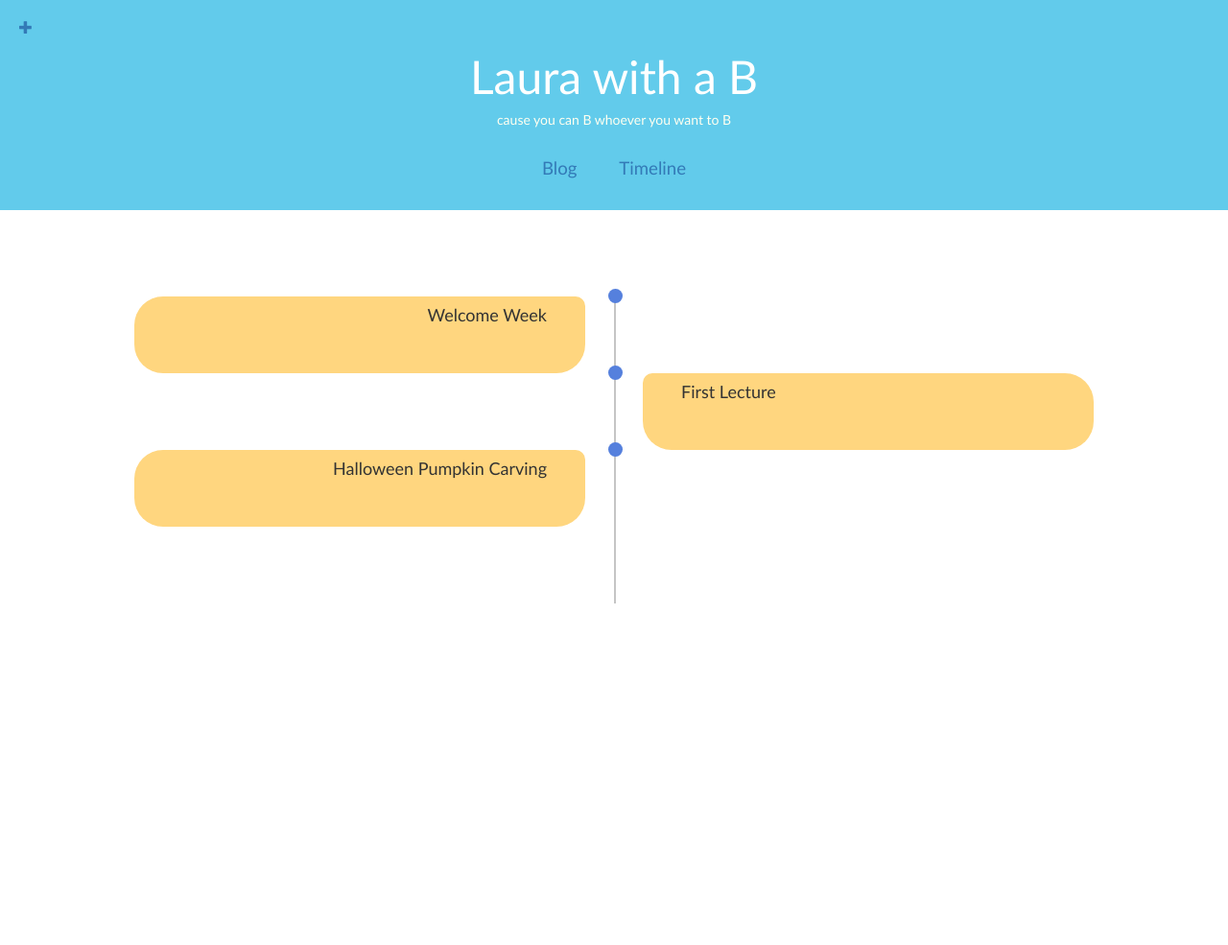
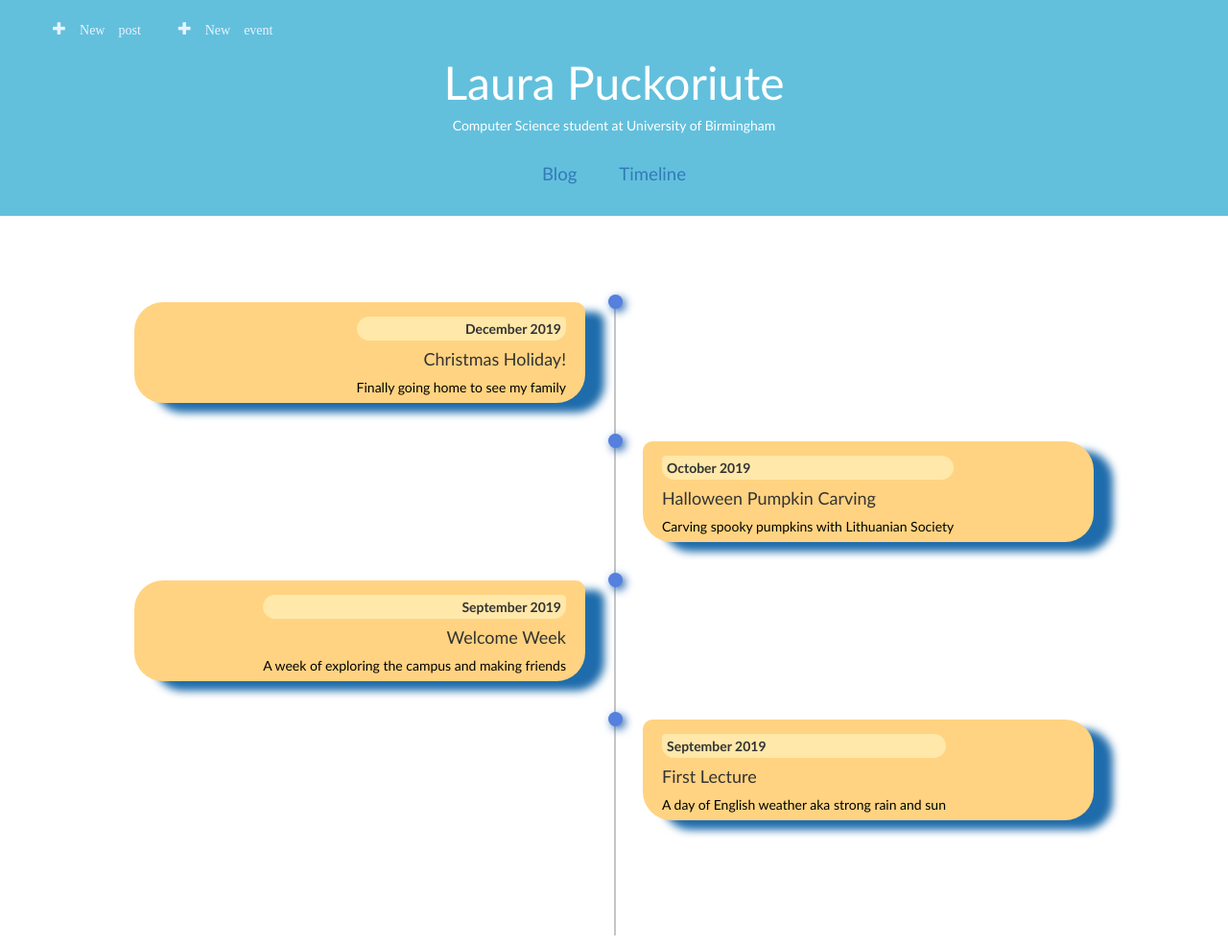
Before and after one commit to llaurap/my_first_blog, a Django app: page /timeline/ in a window 1280 px wide. Shown: the whole page at 96% size. Before the commit the page ends 629 px from the top, so only its background shows below. Run offline with Django 3.2, Linux system fonts and the light colour scheme; a user stored in the database is signed in; data comes from the database, SQL or seed files in the repository; some libraries are stand-ins or nearby versions.

Commit message:
Added ability to add a new timeline event with specific time

```diff
--- a/blog/forms.py
+++ b/blog/forms.py
@@ -12,4 +12,4 @@ class EventForm(forms.ModelForm):
 
     class Meta:
         model = Event
-        fields = ('title', 'left_side',)
+        fields = ('title', 'year', 'month', 'month_to_display', 'description')
--- a/blog/models.py
+++ b/blog/models.py
@@ -18,7 +18,10 @@ class Post(models.Model):
 
 class Event(models.Model):
     title = models.CharField(max_length=300)
-    left_side = models.BooleanField(default=False)
+    year = models.PositiveIntegerField(default=2020)
+    month = models.PositiveIntegerField(default=1)
+    month_to_display = models.CharField(max_length=60, default="")
+    description = models.CharField(blank=True, max_length=120)
 
     def publish(self):
         self.save()
--- a/blog/static/css/blog.css
+++ b/blog/static/css/blog.css
@@ -8,9 +8,15 @@ body {
     /************/
 
 .page_header {
-    background-color: rgb(98, 203, 235);
+    background-color: rgb(98, 192, 221);
     margin-top: 0;
     padding: 20px 20px 20px 20px;
+}
+
+.top_menu{
+    background-color: none;
+    color: rgb(234, 242, 255);
+    margin-left: 35px;
 }
 
 .page_header h1, .page_header h1 a, .page_header h1 a:visited, .page_header h1 a:active {
@@ -21,7 +27,7 @@ body {
 }
 .moto {
     text-align: center;
-    color: ivory;
+    color: rgb(255, 255, 255);
     font-family: candara;
 }
 
@@ -40,9 +46,9 @@ body {
 }
 
 .header_button {
+    color: ivory;
     font-family: candara;
     font-size: 14pt;
-    color: ivory;
 }
 
 /***************/
@@ -50,7 +56,7 @@ body {
 /***************/
 
 .content_container {
-    /*background-color: magenta;*/
+    background-color: #ffffff;
     margin-left: auto;
     margin-right: auto;
     padding-left: 5%;
@@ -72,16 +78,8 @@ h1, h2, h3, h4 {
 .post-form textarea, .post-form input {
     width: 100%;
 }
-/*
-.top-menu, .top-menu:hover, .top-menu:visited {
-    color: #ffffff;
-    float: right;
-    font-size: 26pt;
-    margin-right: 10px;
-}*/
 
 .post_wrapper {
-    /*background-color: rgb(79, 79, 204);*/
     padding-top: 30px;
     text-align: center;
     margin-right: 10%;
@@ -90,14 +88,11 @@ h1, h2, h3, h4 {
 }
 
 .post {
-    /*background-color: mediumturquoise;*/
     display:inline-block;
     margin-bottom: 70px;
-
     position: relative;
     left: auto;
     right: auto;
-
     width: 100%
 }
 
@@ -124,121 +119,6 @@ h1, h2, h3, h4 {
 /***************************************/
 /*              TIMELINE               */
 /***************************************/
-/*
-.timeline_wrapper {
-    /*background-color: rgb(79, 79, 204);
-    padding-top: 30px;
-    text-align: center;/*
-    margin-right: 10%;
-    padding-left: 10%;
-    padding-right: 10%;
-}
-/*
-.side_container {
-    width: 100%
-}
-
-.timeline ul li {
-    list-style: none;
-    line-height: normal;
-    position: relative;
-}
-
-
-
-.timeline:before {
-    content: '';
-    position: absolute;
-    left: 50%;
-    width: 2px;
-    height: 100%;
-    background: #c5c5c5;
-}
-/*
-.timeline {
-    background-color: khaki;
-    /*position: relative;
-    margin: 50px auto;
-    /*width: 1000px;
-
-}
-
-.timeline ul li {
-    background-color: lightcoral;
-    list-style: none;
-    line-height: normal;
-    position: relative;
-    width: 50%;
-    padding: 20px 20px;
-    box-sizing: border-box;
-}
-
-.left h4, .right h4 {
-    background-color: rgb(255, 215, 142);
-    border-radius: 25px;
-    box-shadow: 10px 15px 8px #5580dd;
-    margin-bottom: 25px;
-    padding-top: 40px;
-    padding-bottom: 40px;
-    clear: both;
-}/*
-.left {
-    float: left;/*
-    text-align: left;
-    width: 100%;
-}
-
-
-.left h4 {
-
-    border-radius: 30px 10px 30px 30px;
-    padding-right: 30px;
-    float: left;
-    text-align: right;
-    width: 45%;
-}/*
-.right {
-    /*background-color: lightskyblue;
-    float: right;
-    width: 100%;
-}
-.right h4 {
-    border-radius: 10px 30px 30px 30px;
-    padding-left: 30px;
-    float: right;
-    text-align: left;
-    width: 50%;
-}
-/*
-.timeline ul li:before {
-    content: '';
-    background: #5580dd;
-    border-radius: 50%;
-    height: 10px;
-    position: absolute;
-    right: -6px;
-    /*top: 24px;
-    width: 10px;
-}
-.left h4:before , .right h4:before {
-    background: #5580dd;
-    border-radius: 50%;
-    content: '';
-    height: 20px;
-    left: 48.1%;
-    opacity: 0.5;
-    position: absolute;
-    /*right: -6px;
-    /*top: 24px;
-    width: 20px;
-}
-/*
-.left h4:before {
-    left: 48.1%;
-}
-.right h4:before {
-    left: 48.1%;
-}*/
 
 .timeline {
     margin: 50px auto;
@@ -259,12 +139,14 @@ h1, h2, h3, h4 {
     padding: 0;
 }
 .timeline ul li {
-    box-sizing: border-box;
+    box-sizing: content-box;
     line-height: normal;
     list-style: none;
     position: relative;
-    width: 47%;
-    padding: 0px 40px;
+    width: 43%;
+    padding: 5px 20px 20px 20px;
+    margin-bottom: 40px;
+    height: 80%;
 }
 
 .timeline ul li:nth-child(odd) {
@@ -273,9 +155,6 @@ h1, h2, h3, h4 {
     text-align: right;
     clear: both;
 }
-.timeline ul li:nth-child(odd) {
-    border-radius: 30px 10px 30px 30px;
-}
 
 .timeline ul li:nth-child(even) {
     border-radius: 10px 30px 30px 30px;
@@ -283,29 +162,31 @@ h1, h2, h3, h4 {
     text-align: left;
     clear: both;
 }
-.timeline ul li:nth-child(even) {
-    border-radius: 10px 30px 30px 30px;
-}
 .event {
-    padding-bottom: 20px;
+    display: inline-block;
 }
 
-
-
-.timeline ul li:nth-child(odd):before {
-    right: -38.5px;
+.event_time {
+    background-color: rgb(255, 232, 169);
+    border-radius: 10px 30px 30px 30px;
+    font-family: candara;
+    font-weight: 600;
+    padding: 5px 5px 5px 5px;
+    width: 100%
 }
-
-.timeline ul li:nth-child(even):before {
-    left: -36.5px;
+.timeline ul li:nth-child(odd) div h5{
+    border-radius: 30px 10px 30px 30px;
+}
+.description {
+    color: rgb(0, 0, 0);
+    font-family: candara;
 }
 
 .timeline ul li {
-    background-color: rgb(255, 214, 127);
-    height: 10%;/*
-    padding: 15px 15px;*/
+    background-color: rgb(255, 211, 129);
+    box-shadow: 20px 10px 8px  rgb(30, 108, 172);
+    height: 10%;
 }
-
 /**********************/
 /*        DOTS        */
 /**********************/
@@ -316,6 +197,68 @@ h1, h2, h3, h4 {
     width: 15px;
     height: 15px;
     background: #5580dd;
+    box-shadow: 3px 3px 10px rgb(38, 101, 173);
     border-radius: 50%;
 }
+
+.timeline ul li:nth-child(odd):before {
+    right: -38.5px;
+}
+
+.timeline ul li:nth-child(even):before {
+    left: -36.5px;
+}
 /**********************/
+
+
+
+
+@media screen and (max-width: 1060px) {
+
+    .timeline {
+        width: 700px;
+    }
+
+    .timeline ul li {
+        width: 41.5%;
+    }
+
+    .timeline ul li:nth-child(odd):before {
+        right: -28.5px;
+    }
+
+    .timeline ul li:nth-child(even):before {
+        left: -25.5px;
+    }
+}
+
+@media screen and (max-width: 800px) {
+
+    .timeline {
+        width: 350px;
+    }
+    .timeline ul li {
+        /*width: 150px; */
+        width: 76.55%;
+    }
+
+    .timeline ul li:nth-child(odd):before {
+        left: -48px;
+    }
+
+    .timeline ul li:nth-child(even):before {
+        left: -48px;
+    }
+
+    .timeline ul li:nth-child(odd) {
+        background-color: cornflowerblue;
+        border-radius: 10px 30px 30px 30px;
+        float: right;
+        text-align: left;
+        clear: both;
+    }
+
+    .timeline:before {
+        left: 0%;
+    }
+}
--- a/blog/templates/blog/base.html
+++ b/blog/templates/blog/base.html
@@ -10,14 +10,15 @@
     <body>
         <header class="page_header">
             {% if user.is_authenticated %}
-                <a href="{% url 'post_new' %}" class="top-menu"><span class="glyphicon glyphicon-plus"></span></a>
+                <a href="{% url 'post_new' %}" class="top_menu"><span class="glyphicon glyphicon-plus"> New post</span></a>
+                <a href="{% url 'event_new' %}" class="top_menu"><span class="glyphicon glyphicon-plus"> New event</span></a>
             {% endif %}
-                <h1><a href="/">Laura with a B</a></h1>
-                <h5 class="moto">cause you can B whoever you want to B</h5>
+                <h1><a href="/">Laura Puckoriute</a></h1>
+                <h5 class="moto">Computer Science student at University of Birmingham</h5>
                 <nav>
                     <ul>
                         <li class="header_button"><a href="/">Blog</a></li>
-                        <li class="header_button"><a href="timeline/">Timeline</a></li>
+                        <li class="header_button"><a href="{% url 'event_list' %}">Timeline</a></li>
                     </ul>
                 </nav>
 
--- a/blog/templates/blog/event_list.html
+++ b/blog/templates/blog/event_list.html
@@ -12,7 +12,11 @@
                 <li>
 
                         <div class="event">
+                            <h5 class="event_time">{{event.month_to_display}} {{event.year}}</h5>
                             <h4>{{ event.title }}</h4>
+                            {% if event.description != blank %}
+                                <p class="description">{{ event.description }}</p>
+                            {% endif %}
                         </div>
 
                 </li>
--- a/blog/urls.py
+++ b/blog/urls.py
@@ -7,5 +7,5 @@ urlpatterns = [
     path('post/new/', views.post_new, name='post_new'),
     path('post/<int:pk>/edit/', views.post_edit, name='post_edit'),
     path('timeline/', views.event_list, name="event_list"),
-    #path('event/new', views.event_new, name="event_new"),
+    path('event/new/', views.event_new, name="event_new"),
 ]
--- a/blog/views.py
+++ b/blog/views.py
@@ -1,9 +1,9 @@
 from django.shortcuts import render
 from django.utils import timezone
+from django.shortcuts import render, get_object_or_404
+from django.shortcuts import redirect
 from .models import Post
-from django.shortcuts import render, get_object_or_404
 from .forms import PostForm
-from django.shortcuts import redirect
 from .models import Event
 from .forms import EventForm
 
@@ -14,7 +14,7 @@ from .forms import EventForm
 ##########
 
 def post_list(request):
-    posts = Post.objects.filter(published_date__lte=timezone.now()).order_by('published_date')
+    posts = Post.objects.filter(published_date__lte=timezone.now()).order_by('-published_date')
     return render(request, 'blog/post_list.html', {'posts': posts})
 
 def post_detail(request, pk):
@@ -53,16 +53,16 @@ def post_edit(request, pk):
 ##############
 
 def event_list(request):
-    events = Event.objects.all()
+    events = Event.objects.order_by('-year').order_by('-month')
     return render(request,'blog/event_list.html', {'events': events})
 
-#def event_new(request):
- #   if request.method == "EVENT":
-  #      form = EventForm(request.EVENT)
-   #     if form.is_valid():
-    #        event = form.save(commit=False)
-     #       event.save()
-      #      return redirect('event_list')
-    #else:
-     #   form = EventForm()
-    #return render(request, 'blog/event_list.html')
+def event_new(request):
+    if request.method == "POST":
+        form = EventForm(request.POST)
+        if form.is_valid():
+            event = form.save(commit=False)
+            event.save()
+            return redirect('event_list')
+    else:
+        form = EventForm()
+    return render(request, 'blog/event_edit.html', {'form': form})
```
Also changed, not shown: blog/templates/blog/event_edit.html (added, +9 -0 lines), blog/migrations/0004_auto_20200626_1941.py (added), blog/migrations/0005_auto_20200629_1049.py (added), blog/migrations/0006_event_month_to_display.py (added), db.sqlite3.
